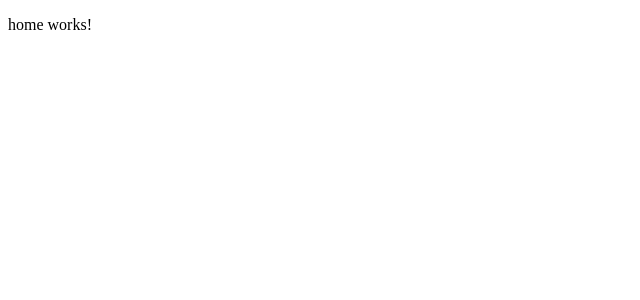
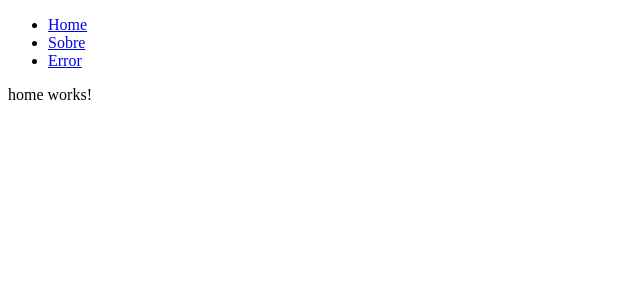
Before and after one commit to wagn3rdev/routes, an Angular app: page / in a window 1280 px wide. Shown: the top 300 px of the page, without its empty margins (0-640 px from the left). Built offline with nearby package versions, Linux system fonts and the light colour scheme.

Commit message:
Rotas, navegação entre páginas, routerlink

```diff
--- a/src/app/app.component.ts
+++ b/src/app/app.component.ts
@@ -2,6 +2,9 @@
 
 @Component({
   selector: 'app-root',
-  template: `<router-outlet></router-outlet>`,
+  template: `
+    <app-menu></app-menu>
+    <router-outlet></router-outlet>
+  `,
 })
 export class AppComponent {}
--- a/src/app/app.module.ts
+++ b/src/app/app.module.ts
@@ -8,6 +8,7 @@
 import { HomeComponent } from './pages/home/home.component';
 import { SobreComponent } from './pages/sobre/sobre.component';
 import { PageErrorComponent } from './pages/page-error/page-error.component';
+import { MenuComponent } from './shared/menu/menu.component';
 
 @NgModule({
   declarations: [
@@ -15,6 +16,7 @@
     HomeComponent,
     SobreComponent,
     PageErrorComponent,
+    MenuComponent,
   ],
   imports: [BrowserModule, AppRoutingModule],
   providers: [],
--- /dev/null
+++ b/src/app/shared/menu/menu.component.html
@@ -0,0 +1,15 @@
+<header>
+  <nav>
+    <ul>
+      <li>
+        <a routerLink="/">Home</a>
+      </li>
+      <li>
+        <a routerLink="/sobre">Sobre</a>
+      </li>
+      <li>
+        <a routerLink="['/404']">Error</a>
+      </li>
+    </ul>
+  </nav>
+</header>
```
Also changed, not shown: src/app/shared/menu/menu.component.ts (added, +10 -0 lines), src/app/shared/menu/menu.component.scss (added), 1 other file (tests, documents, lock files or other folders).
